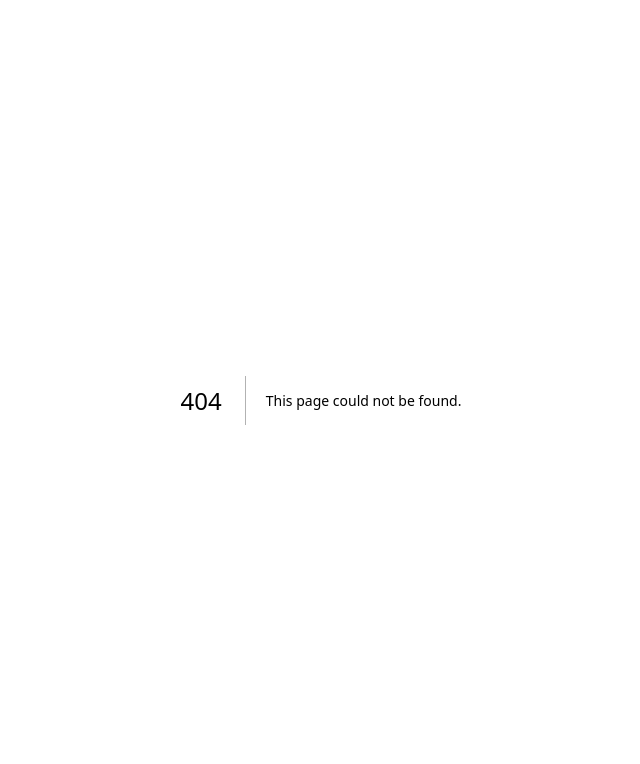
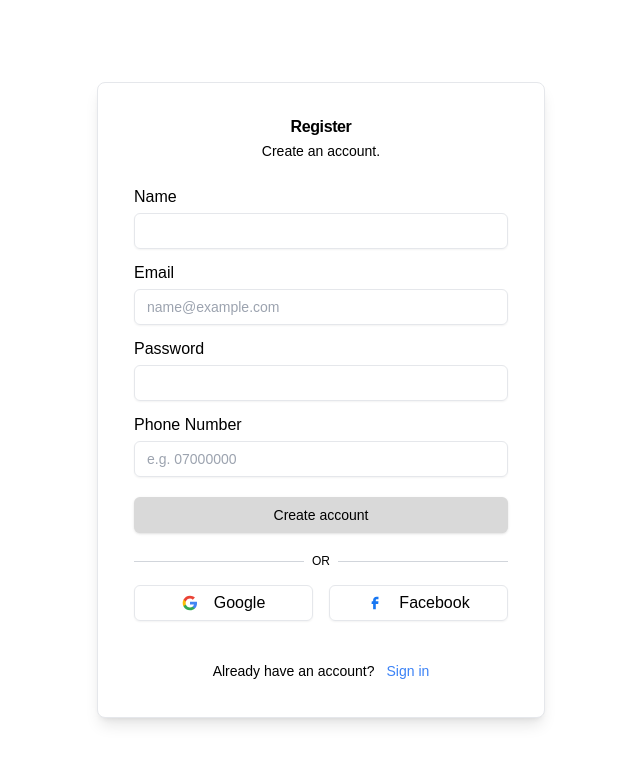
Before and after one commit to mbanixox/SwapNPlay, a Next.js app: page /register in a window 1280 px wide. Before the commit this address had no page. Shown: the top 764 px of the page, without its empty margins (319-959 px from the left). Built offline with nearby package versions, Linux system fonts and the light colour scheme; no server answers; a web font is replaced by a local one.

Commit message:
Add registration/login card with email and social sign-in options
- Created a new page with a card that allows users to register an account
- Card dynamically updates to a login form when users already have an account
- Support for email/password sign-in, google and facebook sign-in

```diff
--- /dev/null
+++ b/app/register/page.tsx
@@ -0,0 +1,16 @@
+import { auth } from "@/auth";
+import SignInCard from "@/components/SignInCard";
+import { redirect } from "next/navigation";
+
+const Page = async () => {
+  const session = await auth();
+  if (session) redirect("/");
+
+  return (
+    <div className="flex justify-center items-center min-h-screen">
+      <SignInCard />
+    </div>
+  );
+};
+
+export default Page;
--- /dev/null
+++ b/components/SignInCard.tsx
@@ -0,0 +1,190 @@
+"use client";
+
+import {
+  Card,
+  CardContent,
+  CardDescription,
+  CardFooter,
+  CardHeader,
+  CardTitle,
+} from "@/components/ui/card";
+import { Label } from "@/components/ui/label";
+import { Input } from "@/components/ui/input";
+import { Button } from "@/components/ui/button";
+import { Separator } from "@/components/ui/separator";
+import { useState } from "react";
+import SignInButtons from "@/components/SignInButtons";
+
+const SignInCard = () => {
+  const [isRegister, setIsRegister] = useState(true);
+  const [name, setName] = useState("");
+  const [email, setEmail] = useState("");
+  const [password, setPassword] = useState("");
+  const [phone, setPhone] = useState("");
+
+  return (
+    <Card className="font-outfit bg-white dark:bg-black-100 dark:text-white p-3 rounded-lg shadow-lg max-w-md w-full">
+      {isRegister ? (
+        <>
+          <CardHeader className="text-center">
+            <CardTitle>Register</CardTitle>
+            <CardDescription>Create an account.</CardDescription>
+          </CardHeader>
+
+          <CardContent>
+            <form>
+              <div className="space-y-1 mb-3">
+                <Label htmlFor="name" className="text-base">
+                  Name
+                </Label>
+                <Input
+                  id="name"
+                  type="text"
+                  value={name}
+                  onChange={(e) => setName(e.target.value)}
+                  required
+                />
+              </div>
+
+              <div className="space-y-1">
+                <Label htmlFor="email" className="text-base">
+                  Email
+                </Label>
+                <Input
+                  id="email"
+                  type="email"
+                  placeholder="name@example.com"
+                  value={email}
+                  onChange={(e) => setEmail(e.target.value)}
+                  required
+                />
+              </div>
+
+              <div className="space-y-1 mt-3">
+                <Label htmlFor="password" className="text-base">
+                  Password
+                </Label>
+                <Input
+                  id="password"
+                  type="password"
+                  value={password}
+                  onChange={(e) => setPassword(e.target.value)}
+                  required
+                />
+              </div>
+
+              <div className="space-y-1 mt-3">
+                <Label htmlFor="phone" className="text-base">
+                  Phone Number
+                </Label>
+                <Input
+                  id="phone"
+                  type="text"
+                  placeholder="e.g. 07000000"
+                  value={phone}
+                  onChange={(e) => setPhone(e.target.value)}
+                  required
+                />
+              </div>
+
+              <Button type="submit" className="w-full my-5">
+                Create account
+              </Button>
+            </form>
+
+            <div className="flex items-center justify-between">
+              <Separator className="flex-1 border-t border-gray-300 dark:border-gray-700" />
+              <span className="mx-2 text-xs text-muted-foreground">OR</span>
+              <Separator className="flex-1 border-t border-gray-300 dark:border-gray-700" />
+            </div>
+
+            <SignInButtons />
+          </CardContent>
+          <CardFooter className="text-center items center justify-center text-sm text-muted-foreground">
+            Already have an account?
+            <Button
+              variant="link"
+              className="p-0 pl-3 h-auto text-blue-500 hover:text-blue-700"
+              onClick={() => setIsRegister(false)}
+            >
+              Sign in
+            </Button>
+          </CardFooter>
+        </>
+      ) : (
+        <>
+          <CardHeader className="text-center">
+            <CardTitle>Sign In</CardTitle>
+            <CardDescription>
+              Choose your preferred sign in method
+            </CardDescription>
+          </CardHeader>
+
+          <CardContent>
+            <form>
+              <div className="space-y-1">
+                <Label htmlFor="email" className="text-base">
+                  Email
+                </Label>
+                <Input
+                  id="email"
+                  type="email"
+                  placeholder="name@example.com"
+                  value={email}
+                  onChange={(e) => setEmail(e.target.value)}
+                  required
+                />
+              </div>
+
+              <div className="space-y-1 mt-3">
+                <Label htmlFor="password" className="text-base">
+                  Password
+                </Label>
+                <Input
+                  id="password"
+                  type="password"
+                  value={password}
+                  onChange={(e) => setPassword(e.target.value)}
+                  required
+                />
+              </div>
+
+              <div className="text-right">
+                <Button
+                  variant="link"
+                  className="p-0 h-auto text-xs text-black-300"
+                >
+                  Forgot password?
+                </Button>
+              </div>
+
+              <Button type="submit" className="w-full my-5">
+                Sign in with Email
+              </Button>
+            </form>
+
+            <div className="flex items-center justify-between">
+              <Separator className="flex-1 border-t border-gray-300 dark:border-gray-700" />
+              <span className="mx-2 text-xs text-muted-foreground">OR</span>
+              <Separator className="flex-1 border-t border-gray-300 dark:border-gray-700" />
+            </div>
+
+            <SignInButtons />
+          </CardContent>
+          <CardFooter className="text-center items center justify-center text-sm text-muted-foreground">
+            Don&apos;t have an account?
+            <Button
+              variant="link"
+              className="p-0 pl-3 h-auto text-blue-500 hover:text-blue-700"
+              onClick={() => setIsRegister(true)}
+            >
+              Sign in
+            </Button>
+          </CardFooter>
+        </>
+      )}
+    </Card>
+  );
+};
+
+export default SignInCard;
--- a/components/SignInDialog.tsx
+++ b/components/SignInDialog.tsx
@@ -14,6 +14,7 @@
 import { useState } from "react";
 import SignInButtons from "@/components/SignInButtons";
 import { Button } from "@/components/ui/button";
+import Link from "next/link";
 
 const SignInDialog = () => {
   const [email, setEmail] = useState("");
@@ -69,7 +70,10 @@
               required
             />
             <div className="text-right">
-              <Button variant="link" className="p-0 h-auto text-xs text-black-300">
+              <Button
+                variant="link"
+                className="p-0 h-auto text-xs text-black-300"
+              >
                 Forgot password?
               </Button>
             </div>
@@ -82,11 +86,15 @@
 
         <div className="mt-4 text-sm text-center">
           Don&apos;t have an account?
-          <Button variant="link" className="p-0 pl-3 h-auto text-blue-500 hover:text-blue-700">
-            Sign up
-          </Button>
+          <Link href="/register">
+            <Button
+              variant="link"
+              className="p-0 pl-3 h-auto text-blue-500 hover:text-blue-700"
+            >
+              Sign up
+            </Button>
+          </Link>
         </div>
-
       </DialogContent>
     </Dialog>
   );
--- /dev/null
+++ b/components/ui/card.tsx
@@ -0,0 +1,76 @@
+import * as React from "react"
+
+import { cn } from "@/lib/utils"
+
+const Card = React.forwardRef<
+  HTMLDivElement,
+  React.HTMLAttributes<HTMLDivElement>
+>(({ className, ...props }, ref) => (
+  <div
+    ref={ref}
+    className={cn(
+      "rounded-xl border bg-card text-card-foreground shadow",
+      className
+    )}
+    {...props}
+  />
+))
+Card.displayName = "Card"
+
+const CardHeader = React.forwardRef<
+  HTMLDivElement,
+  React.HTMLAttributes<HTMLDivElement>
+>(({ className, ...props }, ref) => (
+  <div
+    ref={ref}
+    className={cn("flex flex-col space-y-1.5 p-6", className)}
+    {...props}
+  />
+))
+CardHeader.displayName = "CardHeader"
+
+const CardTitle = React.forwardRef<
+  HTMLDivElement,
+  React.HTMLAttributes<HTMLDivElement>
+>(({ className, ...props }, ref) => (
+  <div
+    ref={ref}
+    className={cn("font-semibold leading-none tracking-tight", className)}
+    {...props}
+  />
+))
+CardTitle.displayName = "CardTitle"
+
+const CardDescription = React.forwardRef<
+  HTMLDivElement,
+  React.HTMLAttributes<HTMLDivElement>
+>(({ className, ...props }, ref) => (
+  <div
+    ref={ref}
+    className={cn("text-sm text-muted-foreground", className)}
+    {...props}
+  />
+))
+CardDescription.displayName = "CardDescription"
+
+const CardContent = React.forwardRef<
+  HTMLDivElement,
+  React.HTMLAttributes<HTMLDivElement>
+>(({ className, ...props }, ref) => (
+  <div ref={ref} className={cn("p-6 pt-0", className)} {...props} />
+))
+CardContent.displayName = "CardContent"
+
+const CardFooter = React.forwardRef<
+  HTMLDivElement,
+  React.HTMLAttributes<HTMLDivElement>
+>(({ className, ...props }, ref) => (
+  <div
+    ref={ref}
+    className={cn("flex items-center p-6 pt-0", className)}
+    {...props}
+  />
+))
+CardFooter.displayName = "CardFooter"
+
+export { Card, CardHeader, CardFooter, CardTitle, CardDescription, CardContent }
```
